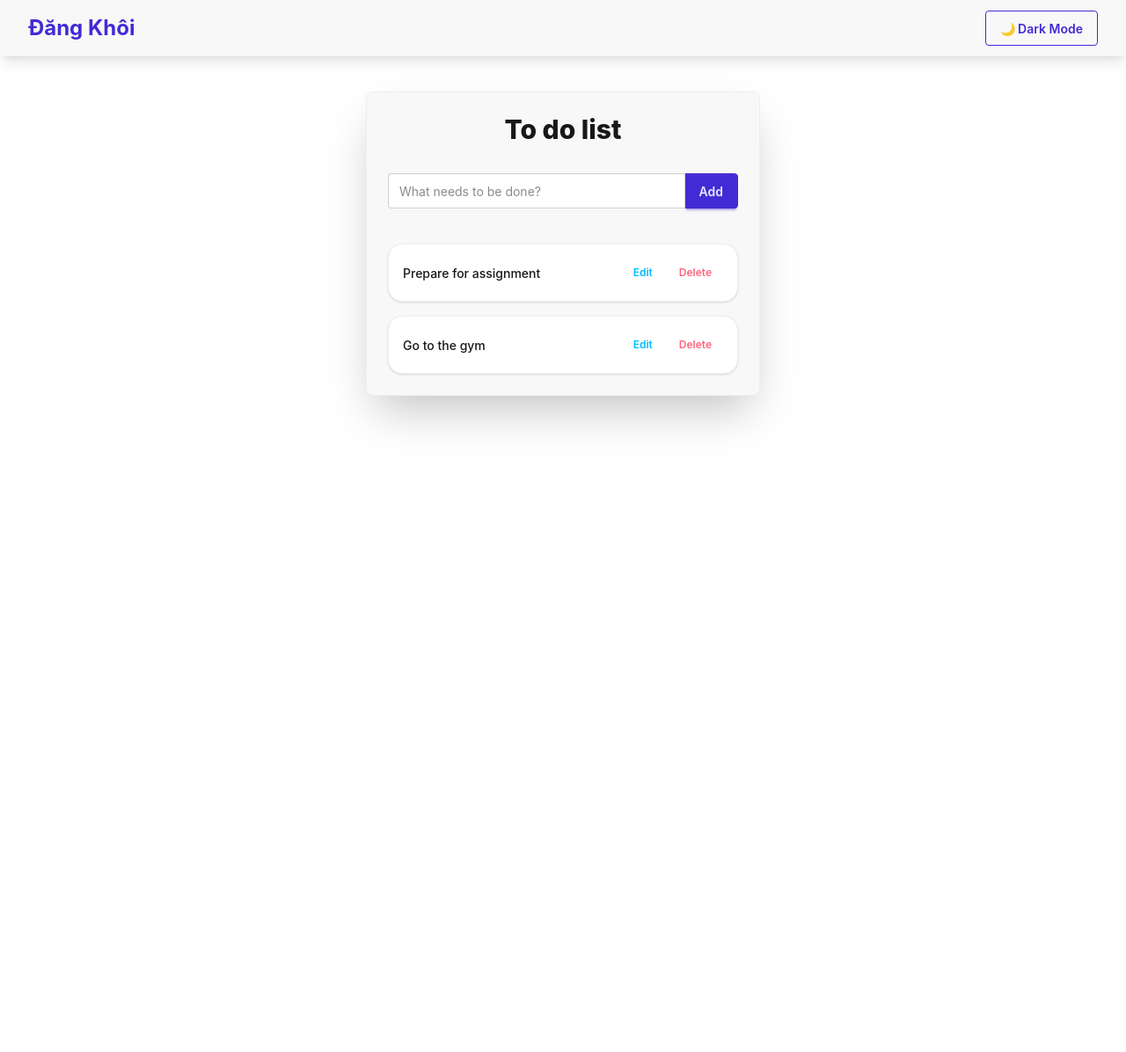
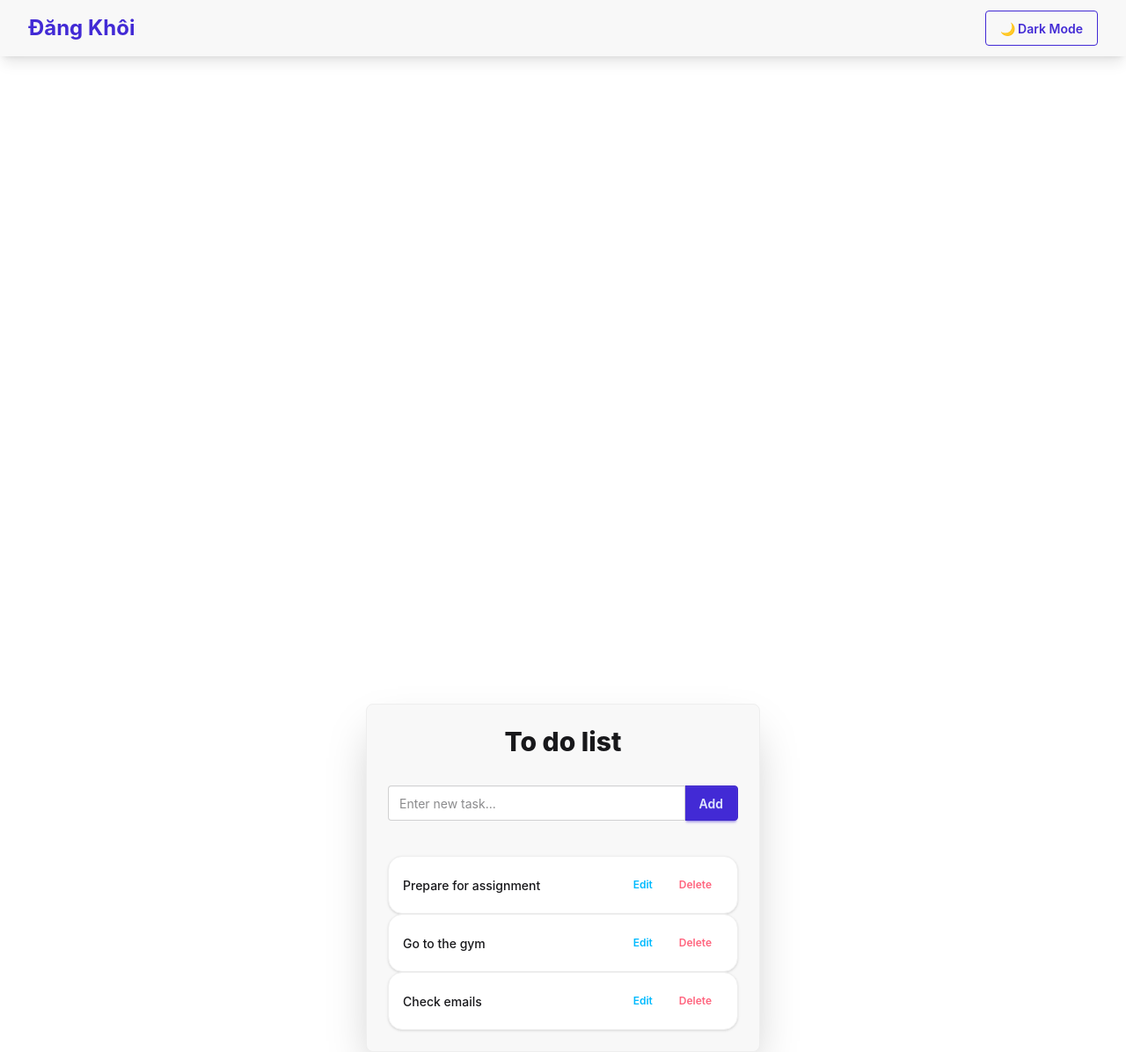
Before and after one commit to Murky-night/React-website, a React (Vite) app in the folder my-react-app/: page / in a window 1280 px wide. Shown: the whole page at 88% size. Before the commit the page ends 800 px from the top, so only its background shows below. Built offline with nearby package versions, Linux system fonts and the light colour scheme.

Commit message:
added the logic to to-do, fixing the margin rn

```diff
--- a/my-react-app/src/App.jsx
+++ b/my-react-app/src/App.jsx
@@ -1,79 +1,13 @@
-import { useState, useEffect } from 'react';
+import Header from './Header';
+import TodoApp from './To-do-list/Todo';
 
-/**
- * App Component
- * Handles the To-Do list logic and Dark Mode theme toggling.
- */
 function App() {
-  // Initialize theme from localStorage or default to 'light'
-  const [theme, setTheme] = useState(
-    localStorage.getItem("theme") ? localStorage.getItem("theme") : "light"
-  );
-
-  // Update the 'data-theme' attribute on the <html> element whenever theme changes
-  useEffect(() => {
-    document.documentElement.setAttribute("data-theme", theme);
-    localStorage.setItem("theme", theme);
-  }, [theme]);
-
-  const toggleTheme = () => {
-    setTheme(theme === "light" ? "dark" : "light");
-  };
 
   return (
-    <div className="min-h-screen bg-base-100 text-base-content transition-all duration-300">
-
-      <div className="navbar bg-base-200 shadow-lg px-8">
-        <div className="flex-1">
-          <h1 className="text-2xl font-bold text-primary">Đăng Khôi</h1>
-        </div>
-        <div className="flex-none">
-          <button
-            onClick={toggleTheme}
-            className="btn btn-primary btn-outline"
-          >
-            {theme === "light" ? "🌙 Dark Mode" : "☀️ Light Mode"}
-          </button>
-        </div>
-      </div>
-
-      <main className="container mx-auto py-10 px-4">
-        <div className="card bg-base-200 w-full max-w-md shadow-2xl mx-auto border border-base-300">
-          <div className="card-body">
-            <h2 className="card-title text-3xl font-extrabold mb-6 justify-center">To do list</h2>
-
-            {/* Input Group */}
-            <div className="join w-full mb-8">
-              <input
-                type="text"
-                placeholder="What needs to be done?"
-                className="input input-bordered join-item w-full focus:outline-none"
-              />
-              <button className="btn btn-primary join-item">Add</button>
-            </div>
-
-            {/* Tasks List */}
-            <div className="space-y-4">
-              <div className="flex justify-between items-center bg-base-100 p-4 rounded-2xl shadow-sm border border-base-300 hover:border-primary transition-colors">
-                <span className="font-medium">Prepare for assignment</span>
-                <div className="flex gap-1">
-                  <button className="btn btn-ghost btn-sm text-info">Edit</button>
-                  <button className="btn btn-ghost btn-sm text-error">Delete</button>
-                </div>
-              </div>
-
-              <div className="flex justify-between items-center bg-base-100 p-4 rounded-2xl shadow-sm border border-base-300 hover:border-primary transition-colors">
-                <span className="font-medium">Go to the gym</span>
-                <div className="flex gap-1">
-                  <button className="btn btn-ghost btn-sm text-info">Edit</button>
-                  <button className="btn btn-ghost btn-sm text-error">Delete</button>
-                </div>
-              </div>
-            </div>
-          </div>
-        </div>
-      </main>
-    </div>
+    <>
+      <Header></Header>
+      <TodoApp></TodoApp>
+    </>
   );
 }
 
--- a/my-react-app/src/Header.jsx
+++ b/my-react-app/src/Header.jsx
@@ -1,17 +1,40 @@
+import { useState, useEffect } from 'react';
+
 function Header() {
+    // Initialize theme from localStorage or default to 'light'
+  const [theme, setTheme] = useState(
+    localStorage.getItem("theme") ? localStorage.getItem("theme") : "light"
+  );
+
+  // Update the 'data-theme' attribute on the <html> element whenever theme changes
+  useEffect(() => {
+    document.documentElement.setAttribute("data-theme", theme);
+    localStorage.setItem("theme", theme);
+  }, [theme]);
+
+  const toggleTheme = () => {
+    setTheme(theme === "light" ? "dark" : "light");
+  };
+
     return(
-        <header>
-            <h1>My website</h1>
-            <nav>
-                <ul>
-                    <li><a href = "#">Home</a></li>
-                    <li><a href = "#">About</a></li>
-                    <li><a href = "#">Service</a></li>
-                    <li><a href = "#">Contact</a></li>
-                </ul>
-            </nav>
-            <hr></hr>
-        </header>
+        <div className="min-h-screen bg-base-100 text-base-content transition-all duration-300">
+
+            <div className="navbar bg-base-200 shadow-lg px-8">
+
+                <div className="flex-1">
+                    <h1 className="text-2xl font-bold text-primary">Đăng Khôi</h1>
+                </div>
+
+                <div className="flex-none">
+                    <button
+                    onClick={toggleTheme}
+                    className="btn btn-primary btn-outline"
+                    >
+                    {theme === "light" ? "🌙 Dark Mode" : "☀️ Light Mode"}
+                    </button>
+                </div>
+            </div>
+        </div>
     );
 }
 
--- a/my-react-app/src/To-do-list/Todo.jsx
+++ b/my-react-app/src/To-do-list/Todo.jsx
@@ -84,20 +84,23 @@ let TodoApp = () => {
     }
 
     return (
-        <div className={styles.toDoList}>
+        <div className="card bg-base-200 w-full max-w-md shadow-2xl mx-auto border border-base-300">
+            <div className="card-body">
+                <h1 className="card-title text-3xl font-extrabold mb-6 justify-center">To do list</h1>
 
-            <h1>To do list</h1>
-
-            <div className={styles.inputContainer}>
+                <div className="join w-full mb-8">
                     <input
                         type="text"
                         placeholder="Enter new task..."
                         value={newTask}
                         onChange={handleInputChange}
-                    className={styles.taskInput}
+                        className="input input-bordered join-item w-full focus:outline-none"
                         onKeyDown={(e) => e.key === 'Enter' && addTask()}
                     />
-                <button className={styles.addBtn} onClick={addTask}>
+                    <button
+                        className="btn btn-primary join-item"
+                        onClick={addTask}
+                    >
                         Add
                     </button>
                 </div>
@@ -131,17 +134,24 @@ let TodoApp = () => {
                             ) : (
                                 // Default UI
                                 <>
-                                <span className={styles.task}>{task}</span>
-                                <button className={styles.editBtn} onClick={() => editTask(index)}>Edit</button>
-                                <button className={styles.deleteBtn} onClick={() => deleteTask(index)}>Delete</button>
+                                    <div className="space-y-4">
+                                        <div className="flex justify-between items-center bg-base-100 p-4 rounded-2xl shadow-sm border border-base-300 hover:border-primary transition-colors">
+                                            <span className="font-medium">{task}</span>
+                                            <div className="flex gap-1">
+                                                <button className="btn btn-ghost btn-sm text-info" onClick={() => editTask(index)}>Edit</button>
+                                                <button className="btn btn-ghost btn-sm text-error" onClick={() => deleteTask(index)}>Delete</button>
                                                 {/* <button className={styles.moveUpBtn} onClick={() => moveTaskUp(index)}>👆</button>
                                                 <button className={styles.moveDownBtn} onClick={() => moveTaskDown(index)}>👇</button> */}
+                                            </div>
+                                        </div>
+                                    </div>
                                 </>
                             )}
                         </li>
                     ))}
                 </ol>
             </div>
+        </div>
     )
 }
 
```
Lines whose indentation alone changed are shown as unchanged.
